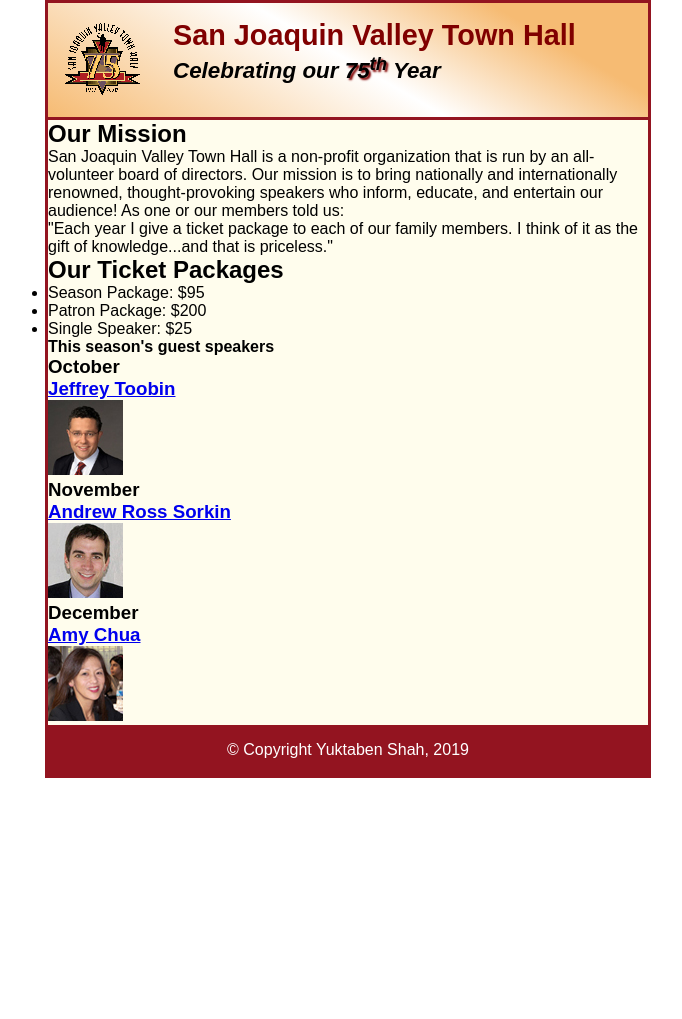
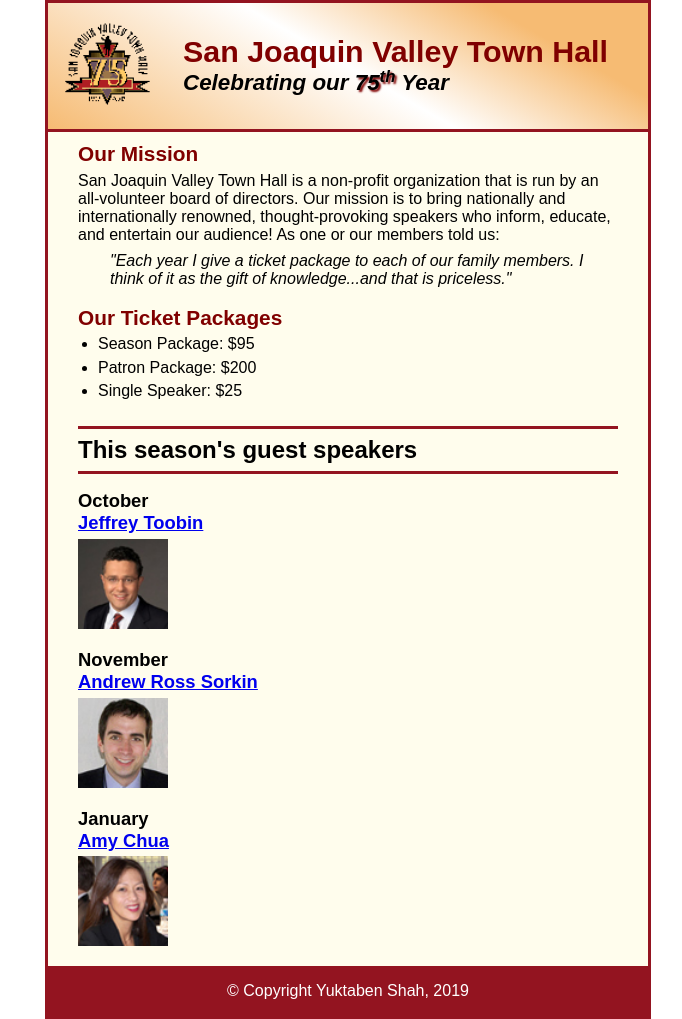
Before and after one commit to yukta72/A11, a plain HTML site: page index.html in a window 1280 px wide. Shown: the whole page, without its empty margins (292-974 px from the left). Before the commit the page ends 800 px from the top, so only its background shows below. Drawn offline with Linux system fonts and the light colour scheme.

Commit message:
Add files via upload

```diff
--- a/index.html
+++ b/index.html
@@ -5,40 +5,45 @@
     <meta charset="utf-8">
     <title>San Joaquin Valley Town Hall</title>
     <link rel="shortcut icon" href="images/favicon.ico">
+    <link rel="stylesheet" href="styles/normalize.css">
     <link rel="stylesheet" href="styles/main.css">
-    <link rel="stylesheet" href=".css">
 </head>
+
 <body>
+<header>
+    <img src="images/town_hall_logo.gif" alt="Town Hall Logo" height="90">
+    <h1>San Joaquin Valley Town Hall</h1>
+    <h3>Celebrating our <span class = "shadow">75<sup>th</sup></span> Year</h3>
+</header>
+<main>
+    <h2>Our Mission</h2>
+    <p>San Joaquin Valley Town Hall is a non-profit organization that is run by an all-volunteer board of directors. Our mission is to bring nationally and internationally renowned, thought-provoking speakers who inform, educate, and entertain our audience! As one or our members told us:
 
-    <header>
-        <img src="images/town_hall_logo.gif" alt="Logo" height="80"/>
-        <ul>        <h2>San Joaquin Valley Town Hall</h2>
-        <h3><i>Celebrating our <span class = "shadow">75<sup>th</sup></span> Year</i></h3>
-    </header>
-<h2>Our Mission</h2>
-<P>San Joaquin Valley Town Hall is a non-profit organization that is run by an all-volunteer board of directors. Our mission is to bring nationally
-    and internationally renowned, thought-provoking speakers who inform, educate, and entertain our audience! As one or our members told us:</P>
-<ul>      "Each year I give a ticket package to each of our family members. I think of it as the gift of knowledge...and
-    that is priceless." </ul>
+    <blockquote>"Each year I give a ticket package to each of our family members. I think of it as the gift of knowledge...and that is priceless."</blockquote>
+    </p>
+
     <h2>Our Ticket Packages</h2>
     <ul>
         <li>Season Package: $95</li>
         <li>Patron Package: $200</li>
         <li>Single Speaker: $25</li>
     </ul>
-<h4>This season's guest speakers</h4>
+
+    <h1>This season's guest speakers</h1>
     <h3>October<br><a href="speakers/toobin.html">Jeffrey Toobin</a></h3>
     <blockquote></blockquote>
-<img src="images/toobin75.jpg" alt="Pic Toobin" height="75"/>
+    <img src="images/toobin75.jpg" alt="Pic Toobin" height="90"/>
 
     <h3>November<br><a href="speakers/sorkin.html">Andrew Ross Sorkin</a></h3>
     <blockquote></blockquote>
-<img src="images/sorkin75.jpg" alt="Pic Sorkin" height="75"/>
+    <img src="images/sorkin75.jpg" alt="Pic Sorkin" height="90"/>
 
-<h3>December<br><a href="speakers/chua.html">Amy Chua</a></h3>
+    <h3>January<br><a href="speakers/chua.html">Amy Chua</a></h3>
     <blockquote></blockquote>
-<img src="images/chua75.jpg" alt="Pic Chua" height="75"/>
+    <img src="images/chua75.jpg" alt="Pic Chua" height="90"/>
     <blockquote></blockquote>
+       </ul>
+    </main>
     <footer>
         <p>&copy; Copyright Yuktaben Shah, 2019</p>
     </footer>
```
Lines whose indentation alone changed are shown as unchanged.
